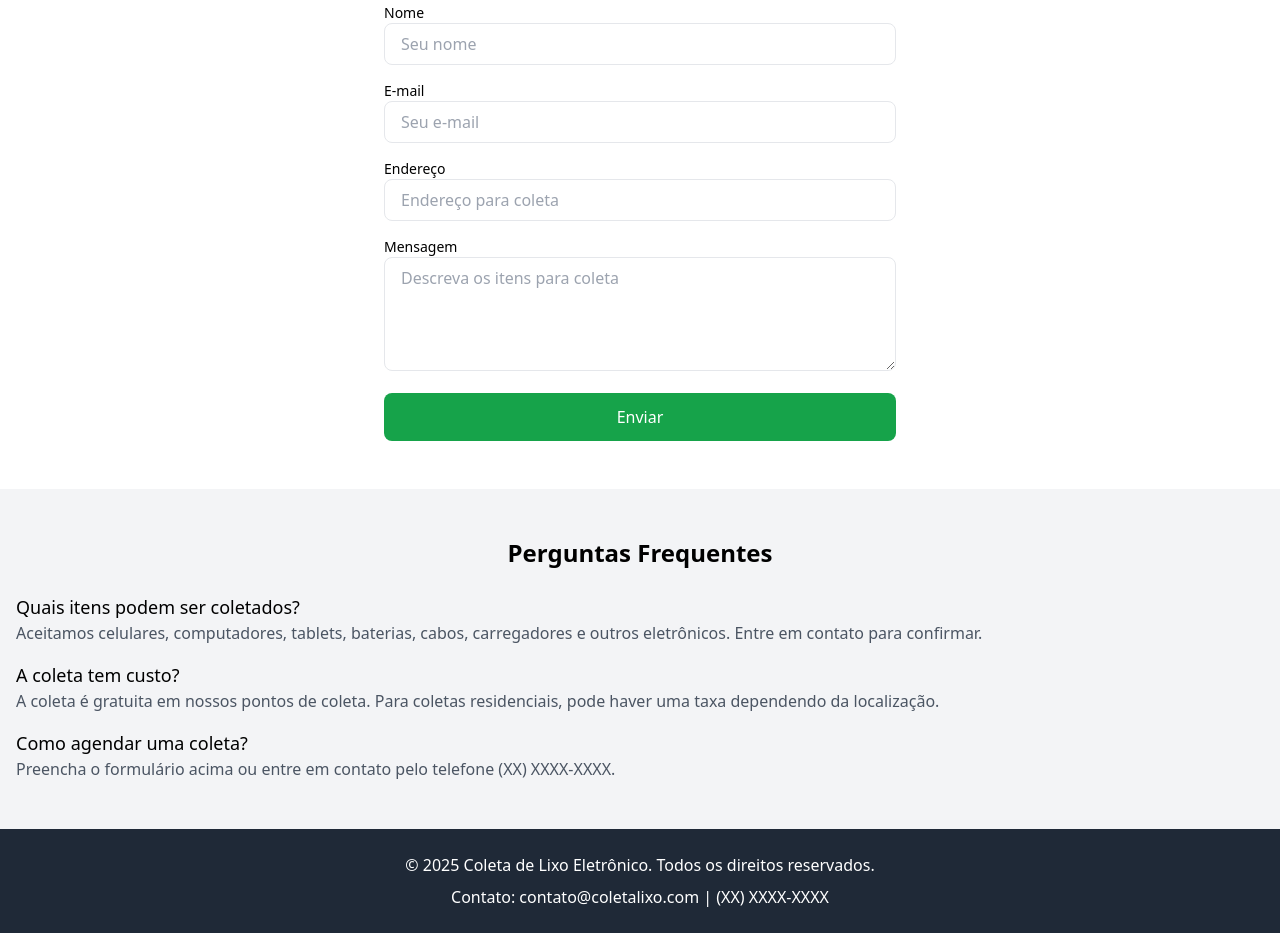
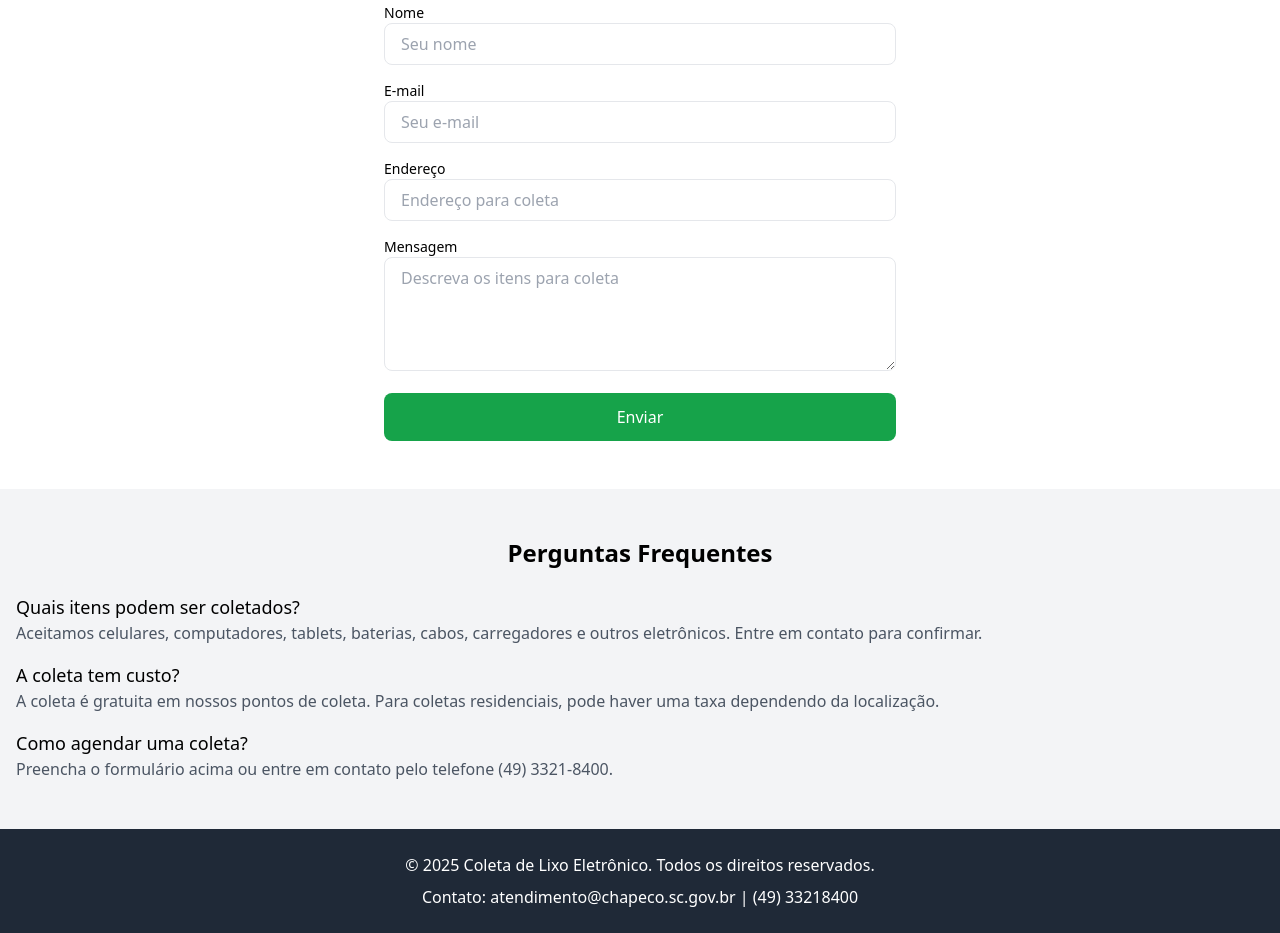
Before and after one commit to leovane-detoni/coleta-chapeco, a plain HTML site: page index.html in a window 1280 px wide. Shown: the part 769-1702 px from the top of the page. Drawn offline with nearby package versions, Linux system fonts and the light colour scheme.

Commit message:
Update index.html

```diff
--- a/index.html
+++ b/index.html
@@ -79,7 +79,7 @@
       </div>
       <div>
         <h3 class="text-lg font-medium">Como agendar uma coleta?</h3>
-        <p class="text-gray-600">Preencha o formulário acima ou entre em contato pelo telefone (XX) XXXX-XXXX.</p>
+        <p class="text-gray-600">Preencha o formulário acima ou entre em contato pelo telefone (49) 3321-8400.</p>
       </div>
     </div>
   </section>
@@ -88,7 +88,7 @@
   <footer class="bg-gray-800 text-white py-6">
     <div class="container mx-auto px-4 text-center">
       <p>© 2025 Coleta de Lixo Eletrônico. Todos os direitos reservados.</p>
-      <p class="mt-2">Contato: contato@coletalixo.com | (XX) XXXX-XXXX</p>
+      <p class="mt-2">Contato: atendimento@chapeco.sc.gov.br | (49) 33218400</p>
     </div>
   </footer>
 </body>
```
